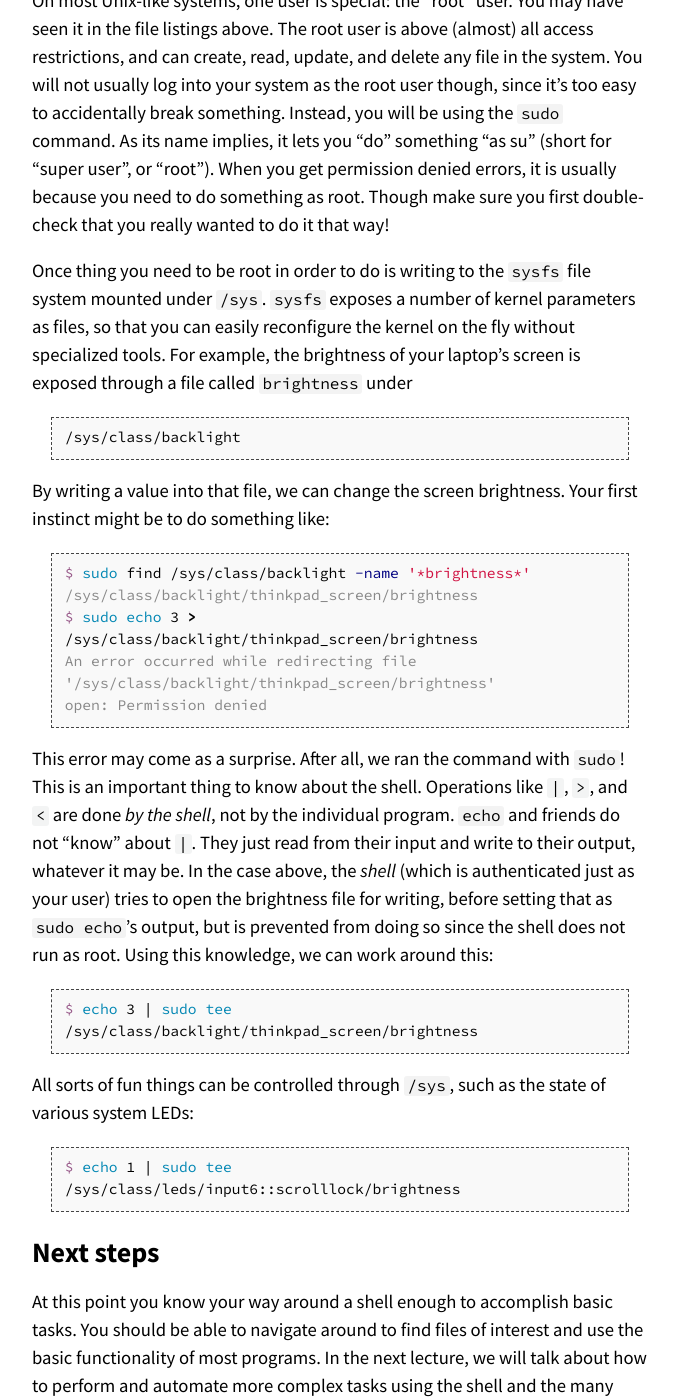
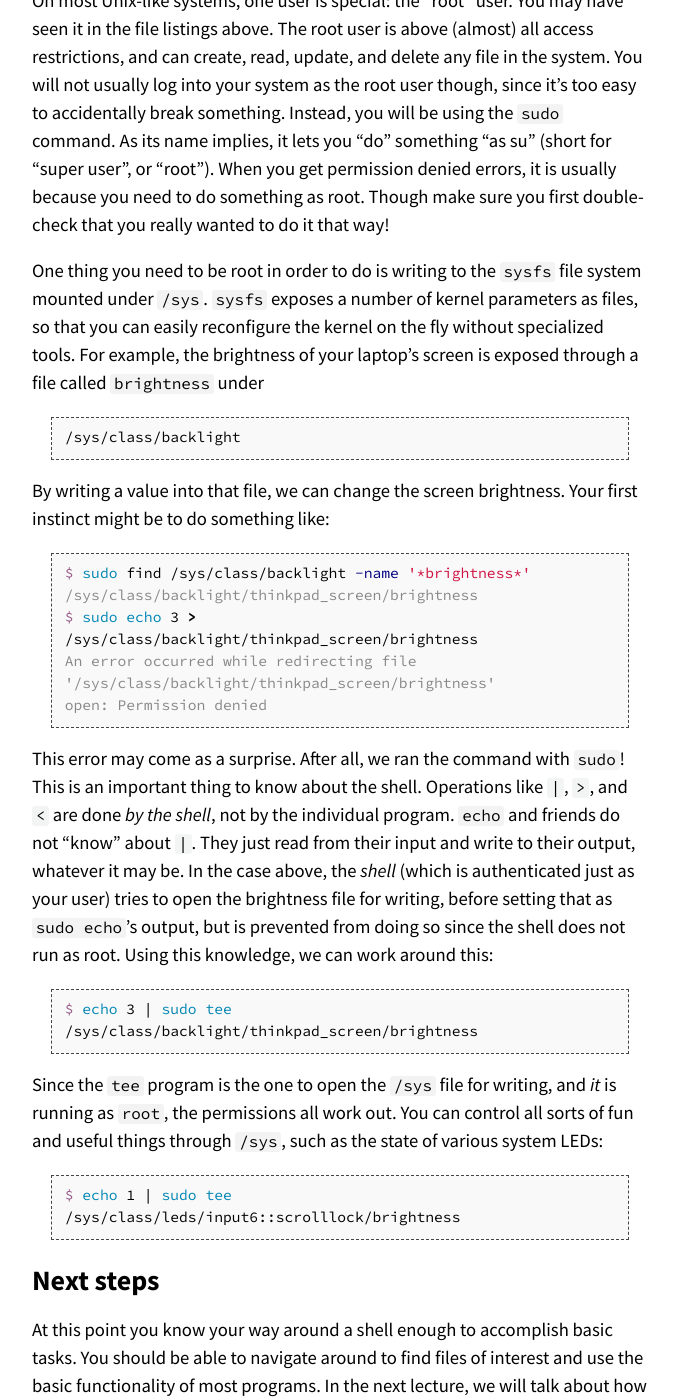
Before and after one commit to missing-semester-cn/missing-semester-cn.github.io, a Jekyll site: the page built from course-shell.md, in a window 1280 px wide and 1400 px high, scrolled down 6491 px. Shown: the whole window, without its empty margins (300-978 px from the left). Built offline with Jekyll 4.4.1, drawn with Linux system fonts in a browser that asks for light colours; some of the changed text lies outside the part shown.

Commit message:
Minor language nit in 1st lecture

````diff
--- a/course-shell.md
+++ b/course-shell.md
@@ -168,7 +168,7 @@
 directories in `$PATH` for a file by that name. When it finds it, it
 runs it (assuming the file is _executable_; more on that later). We can
 find out which file is executed for a given program name using the
-`which` command. We can also bypass `$PATH` entirely by giving the
+`which` program. We can also bypass `$PATH` entirely by giving the
 _path_ to the file we want to execute.
 
 ## Navigating in the shell
@@ -264,7 +264,7 @@
 directory).
 
 If you ever want _more_ information about a program's arguments, inputs,
-outputs, or how it works in general, give the `man` command a try. It
+outputs, or how it works in general, give the `man` program a try. It
 takes as an argument the name of a program, and shows you its _manual
 page_. Press `q` to exit.
 
@@ -323,7 +323,7 @@
 do something as root. Though make sure you first double-check that you
 really wanted to do it that way!
 
-Once thing you need to be root in order to do is writing to the `sysfs`
+One thing you need to be root in order to do is writing to the `sysfs`
 file system mounted under `/sys`. `sysfs` exposes a number of kernel
 parameters as files, so that you can easily reconfigure the kernel on
 the fly without specialized tools. For example, the brightness of your
@@ -358,7 +358,9 @@
 $ echo 3 | sudo tee /sys/class/backlight/thinkpad_screen/brightness
 ```
 
-All sorts of fun things can be controlled through `/sys`, such as the
+Since the `tee` program is the one to open the `/sys` file for writing,
+and _it_ is running as `root`, the permissions all work out. You can
+control all sorts of fun and useful things through `/sys`, such as the
 state of various system LEDs:
 
 ```console
````
